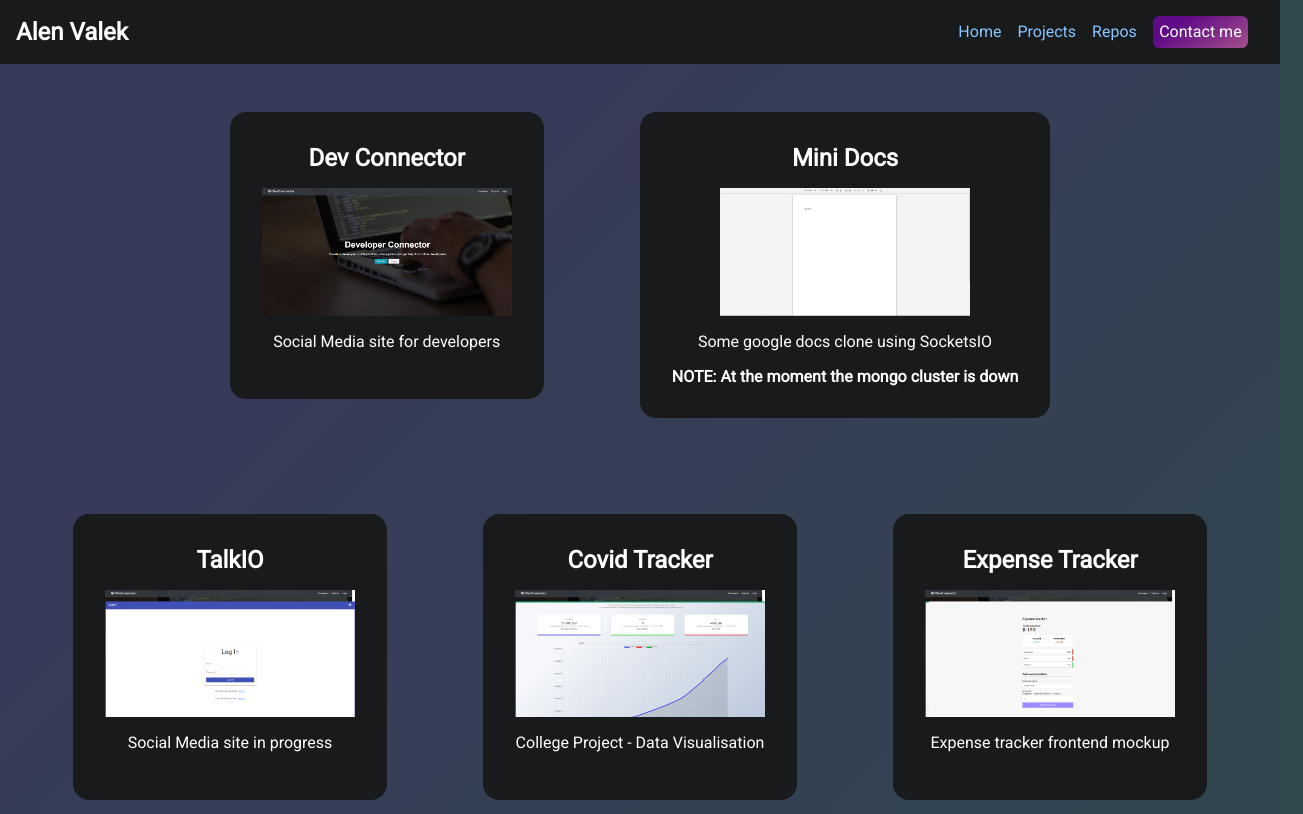
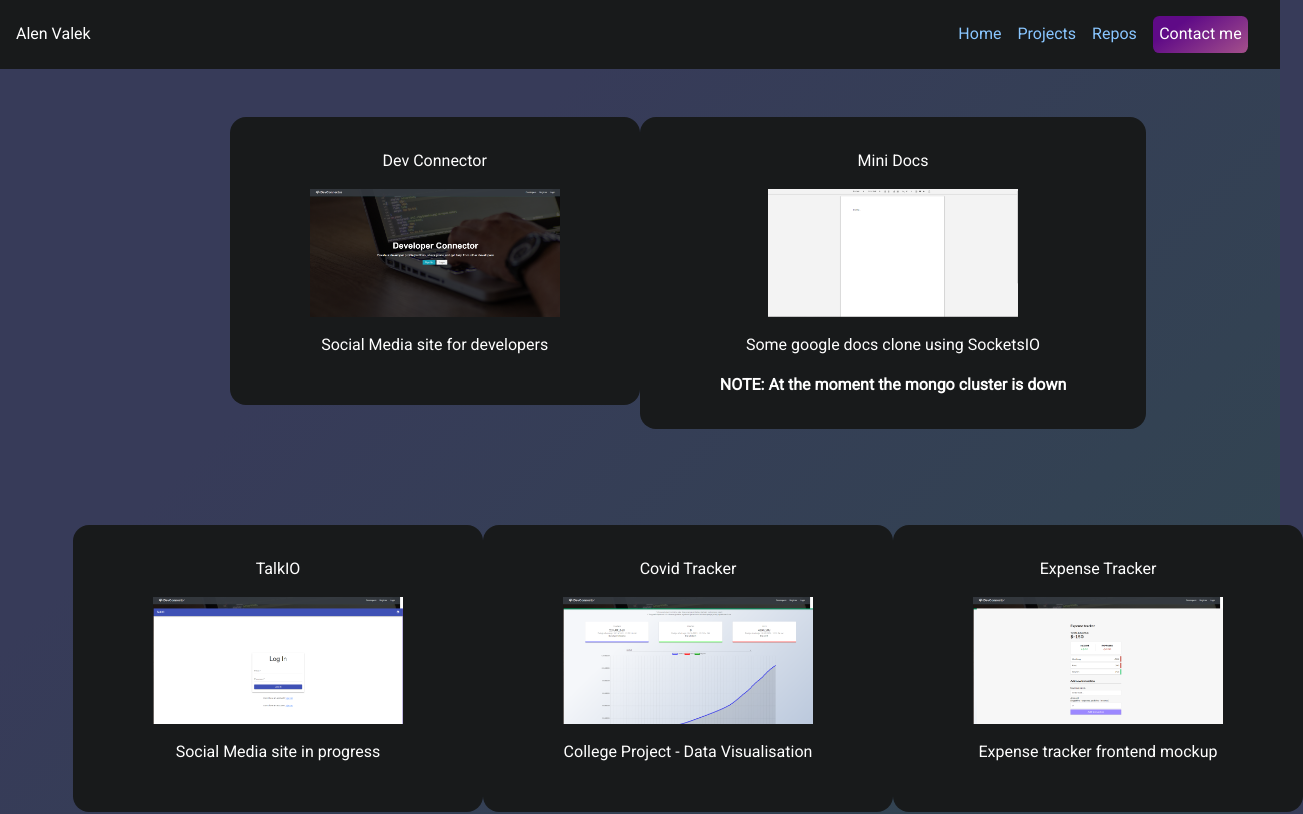
Before and after one commit to alenvalek/personalwebsite, a Vue app: page /projects in a window 1280 px wide. Shown: the top 814 px of the page, 1303 px wide, since content can reach past the window. Built offline with nearby package versions, Linux system fonts and the light colour scheme.

Commit message:
Added tailwindcss to the project

```diff
--- /dev/null
+++ b/postcss.config.js
@@ -0,0 +1,6 @@
+module.exports = {
+  plugins: {
+    tailwindcss: {},
+    autoprefixer: {}
+  }
+}
--- /dev/null
+++ b/src/assets/tailwind.css
@@ -0,0 +1,5 @@
+@tailwind base;
+
+@tailwind components;
+
+@tailwind utilities;
--- a/src/main.js
+++ b/src/main.js
@@ -5,6 +5,7 @@
 import { FontAwesomeIcon } from '@fortawesome/vue-fontawesome'
 import { fas } from '@fortawesome/free-solid-svg-icons'
 import { fab } from '@fortawesome/free-brands-svg-icons'
+import './assets/tailwind.css'
 
 library.add(fab,fas)
 
--- /dev/null
+++ b/tailwind.config.js
@@ -0,0 +1,11 @@
+module.exports = {
+  purge: { content: ['./public/**/*.html', './src/**/*.vue'] },
+  darkMode: false, // or 'media' or 'class'
+  theme: {
+    extend: {},
+  },
+  variants: {
+    extend: {},
+  },
+  plugins: [],
+}
```
Also changed, not shown: package.json (+6 -1 lines), 1 other file (tests, documents, lock files or other folders).
